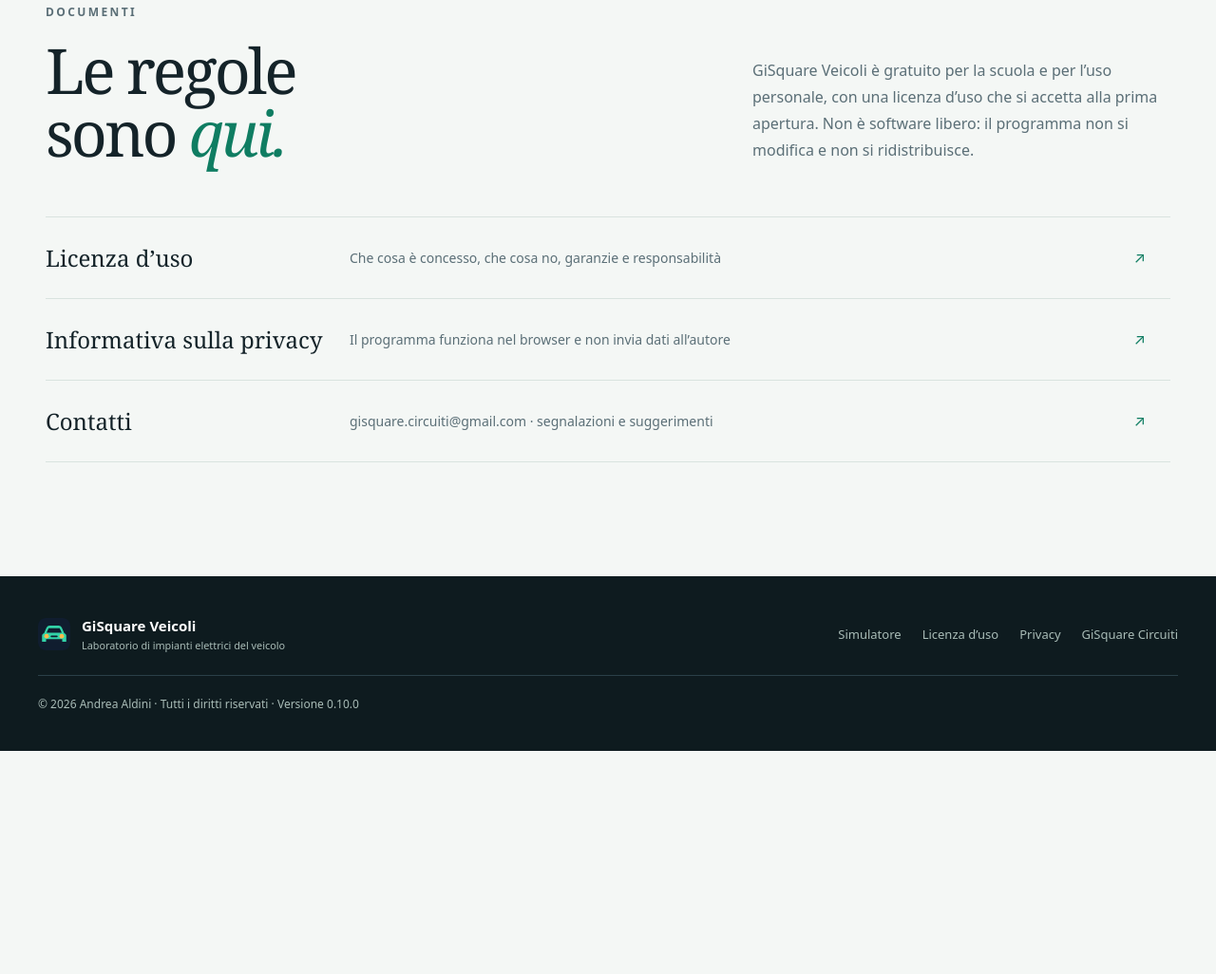
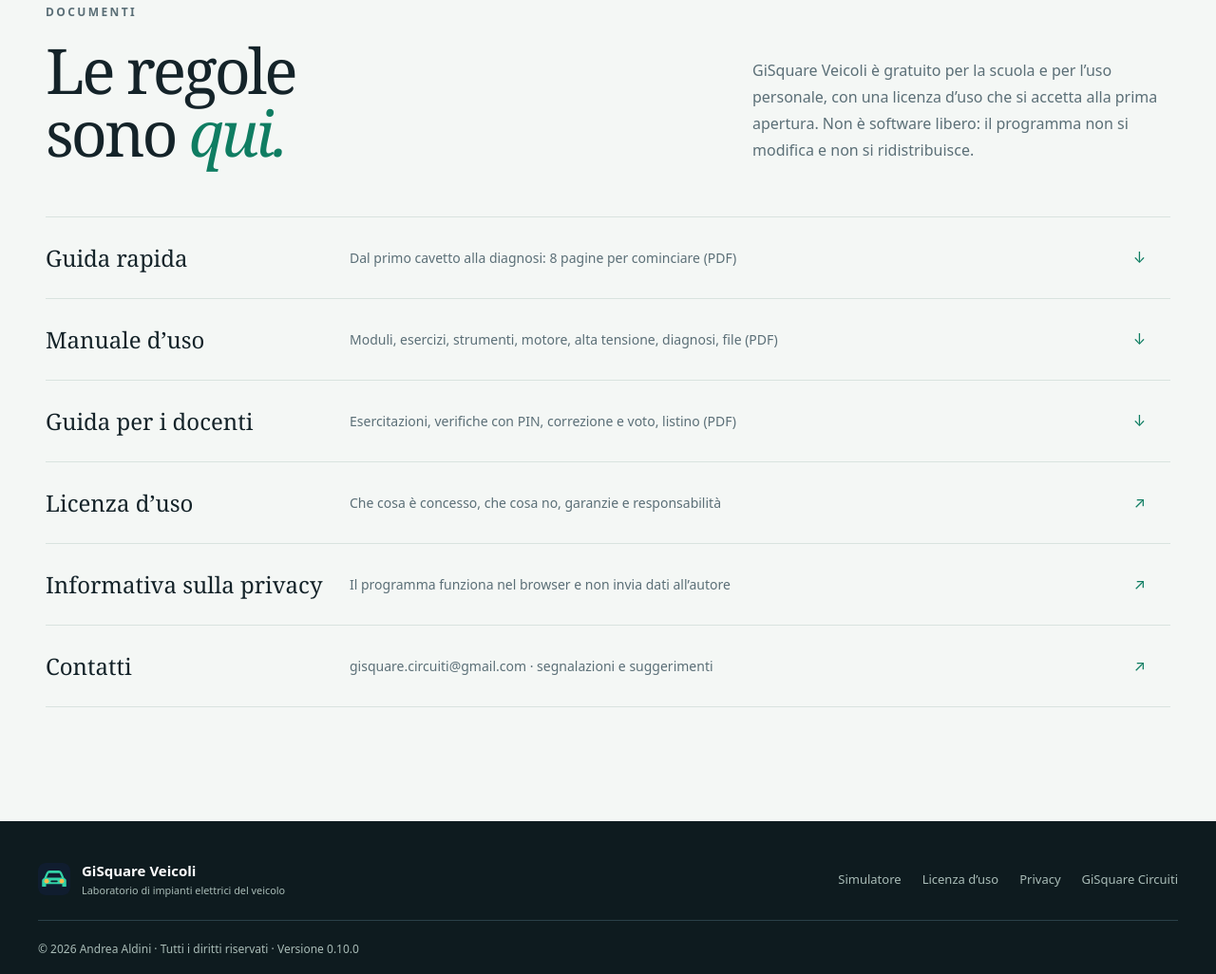
Before and after one commit to gisquarecircuiti/GiSquareVeicoli, a plain HTML site: page index.html in a window 1280 px wide. Shown: the part 9310-10336 px from the top of the page at 95% size. Before the commit the page ends 10101 px from the top, so only its background shows below. Drawn offline with Linux system fonts and the light colour scheme.

Commit message:
GiSquare Veicoli 0.10.0: guide in PDF
Co-Authored-By: Claude Opus 5.5 <noreply@anthropic.com>
Claude-Session: https://claude.ai/code/session_01MqASyG9yECnph8FU6hmRzi

```diff
--- a/index.html
+++ b/index.html
@@ -232,6 +232,9 @@
     <p class="intesta-testo">GiSquare Veicoli è gratuito per la scuola e per l’uso personale, con una licenza d’uso che si accetta alla prima apertura. Non è software libero: il programma non si modifica e non si ridistribuisce.</p>
   </div>
   <ul class="documenti-elenco">
+    <li><a href="documenti/gisquare-veicoli-guida-rapida.pdf?v=9cbab6bd95"><b>Guida rapida</b><span>Dal primo cavetto alla diagnosi: 8 pagine per cominciare (PDF)</span><i aria-hidden="true">↓</i></a></li>
+    <li><a href="documenti/gisquare-veicoli-manuale.pdf?v=f636b0ad41"><b>Manuale d’uso</b><span>Moduli, esercizi, strumenti, motore, alta tensione, diagnosi, file (PDF)</span><i aria-hidden="true">↓</i></a></li>
+    <li><a href="documenti/gisquare-veicoli-guida-docenti.pdf?v=97ecf27114"><b>Guida per i docenti</b><span>Esercitazioni, verifiche con PIN, correzione e voto, listino (PDF)</span><i aria-hidden="true">↓</i></a></li>
     <li><a href="legal/LICENZA-D-USO.html"><b>Licenza d’uso</b><span>Che cosa è concesso, che cosa no, garanzie e responsabilità</span><i aria-hidden="true">↗</i></a></li>
     <li><a href="legal/INFORMATIVA-PRIVACY.html"><b>Informativa sulla privacy</b><span>Il programma funziona nel browser e non invia dati all’autore</span><i aria-hidden="true">↗</i></a></li>
     <li><a href="mailto:gisquare.circuiti@gmail.com"><b>Contatti</b><span>gisquare.circuiti@gmail.com · segnalazioni e suggerimenti</span><i aria-hidden="true">↗</i></a></li>
```
Also changed, not shown: app/index.html (+1 -1 lines), 3 other files.
